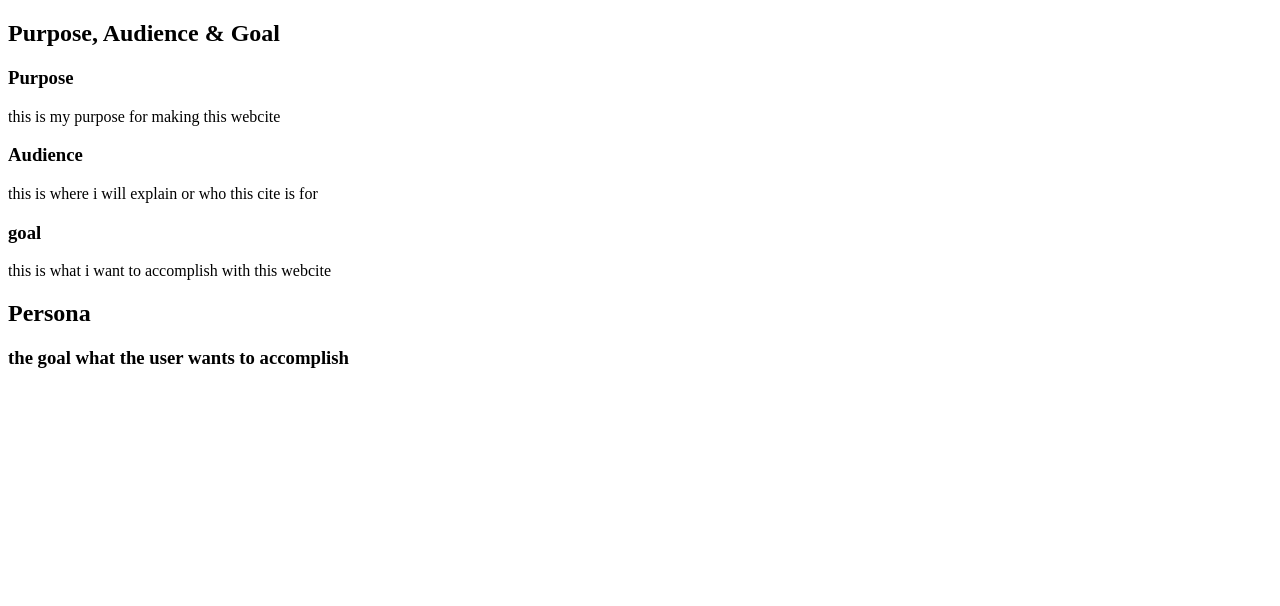
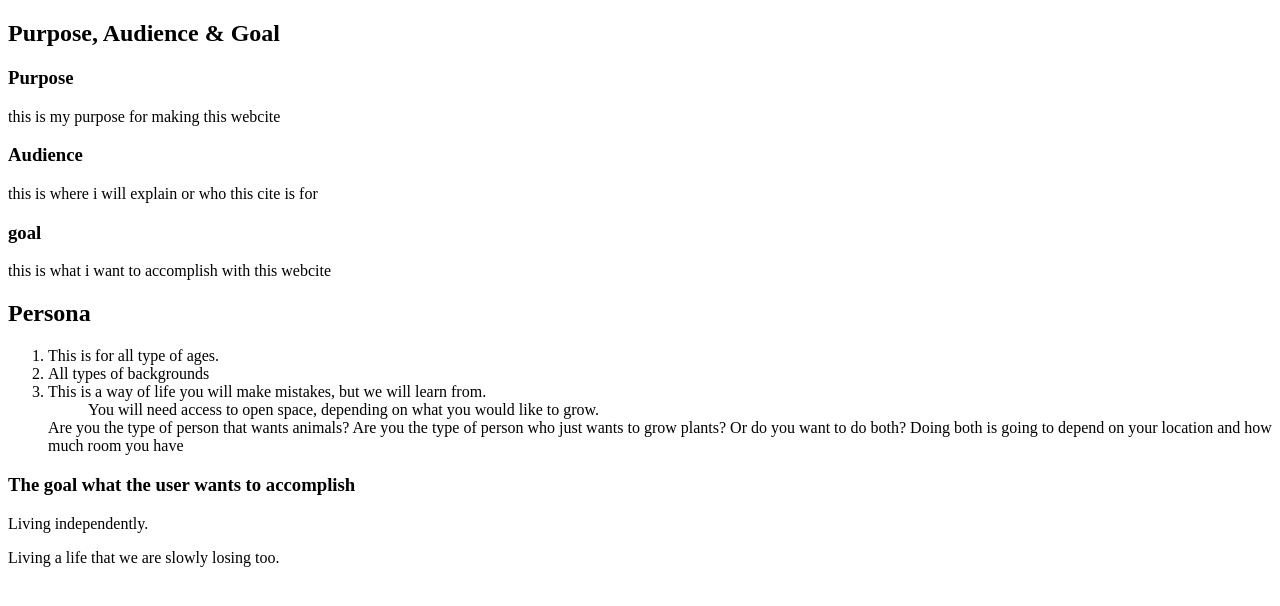
Before and after one commit to MbarboaReyes/maria-elena-barboa-reyes-main-project, a plain HTML site: page public_html/documentation/milestone-1.html in a window 1280 px wide. Drawn offline with Linux system fonts and the light colour scheme.

Commit message:
learning how to make numbered list

```diff
--- a/public_html/documentation/milestone-1.html
+++ b/public_html/documentation/milestone-1.html
@@ -13,7 +13,20 @@
 <h3>goal</h3>
 <p>this is what i want to accomplish with this webcite</p>
 <h2>Persona</h2>
-<h3>the goal what the user wants to accomplish</h3>
+    <ol>
+        <li>This is for all type of ages.</li>
+        <li>All types of backgrounds</li>
+        <li>This is a way of life you will make mistakes, but we will learn from.</li>
+        <ol>You will need access to open space, depending on what you would like to grow.</ol>
+        <la>Are you the type of person that wants animals?</la>
+        <la>Are you the type of person who just wants to grow plants?</la>
+        <la>Or do you want to do both? Doing both is going to depend on your location and how much room you have</la>
+
+    </ol>
+
+<h3>The goal what the user wants to accomplish</h3>
+    <p>Living independently.</p>
+    <p>Living a life that we are slowly losing too.</p>
 
 
 </body>
```
